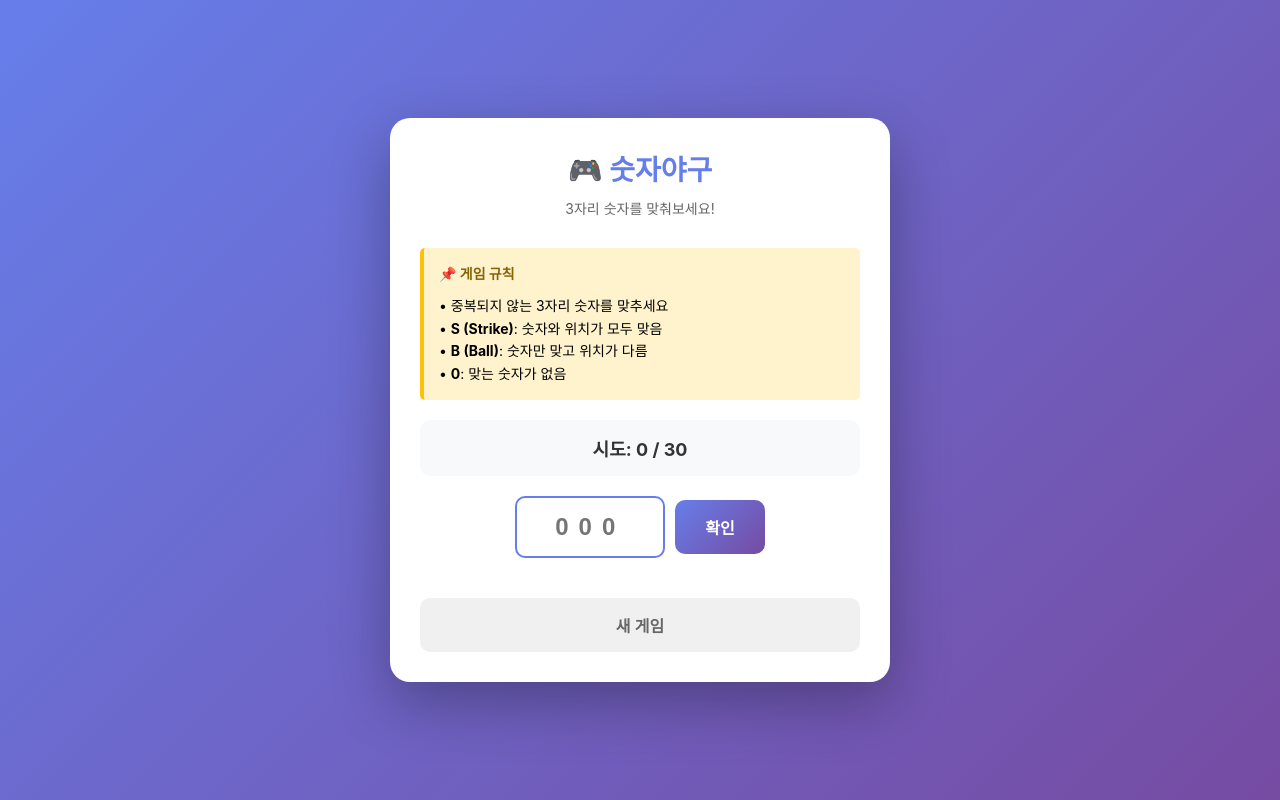
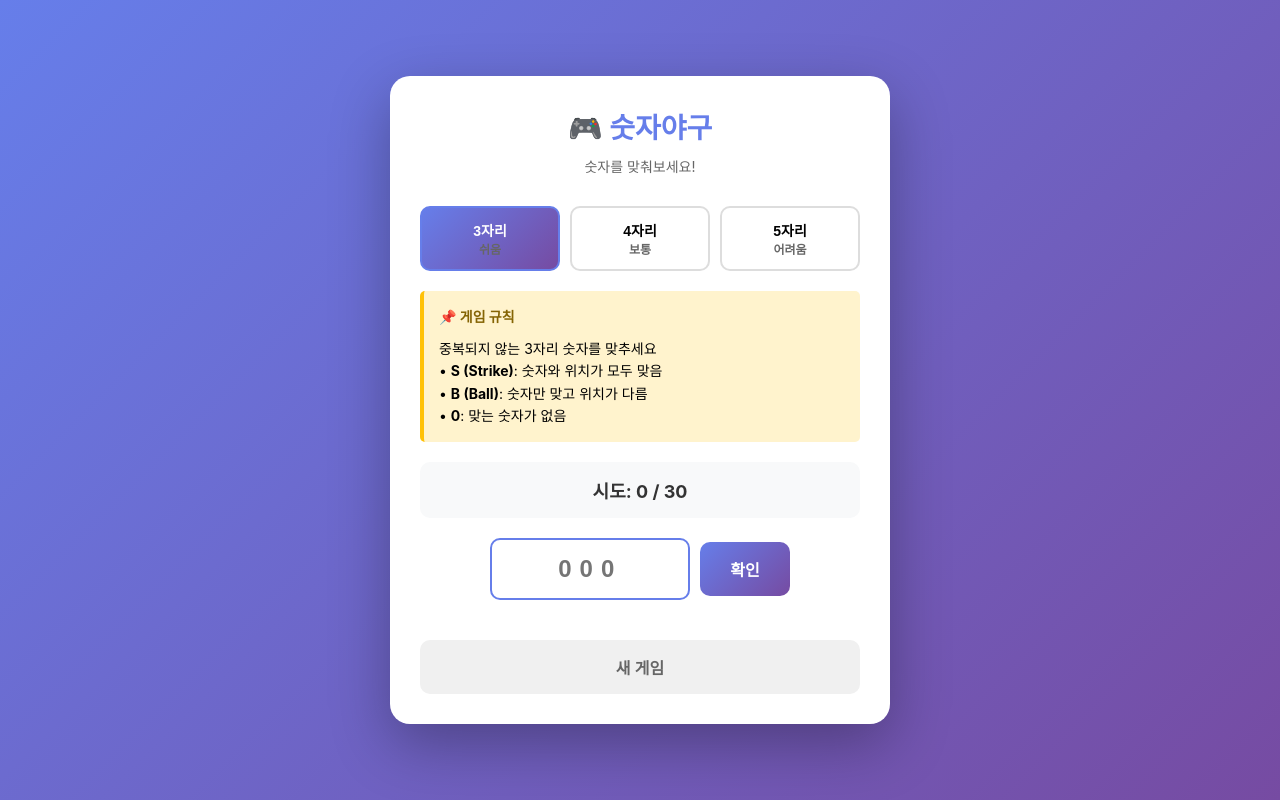
Before and after one commit to sangbaes/number-baseball, a plain HTML site: page number_baseball_app.html in a window 1280 px wide. Drawn offline with Linux system fonts and the light colour scheme.

Commit message:
Add files via upload

```diff
--- a/number_baseball_app.html
+++ b/number_baseball_app.html
@@ -83,14 +83,14 @@
         }
 
         #guessInput {
-            width: 150px;
+            width: 200px;
             padding: 15px;
             font-size: 24px;
             border: 2px solid #ddd;
             border-radius: 10px;
             text-align: center;
             font-weight: bold;
-            letter-spacing: 10px;
+            letter-spacing: 8px;
         }
 
         #guessInput:focus {
@@ -219,6 +219,43 @@
             margin-bottom: 30px;
         }
 
+        .difficulty-selector {
+            display: flex;
+            gap: 10px;
+            justify-content: center;
+            margin-bottom: 20px;
+        }
+
+        .difficulty-btn {
+            flex: 1;
+            padding: 12px;
+            border: 2px solid #ddd;
+            border-radius: 10px;
+            background: white;
+            cursor: pointer;
+            transition: all 0.3s;
+            font-size: 14px;
+            font-weight: bold;
+        }
+
+        .difficulty-btn:hover {
+            border-color: #667eea;
+            background: #f8f9fa;
+        }
+
+        .difficulty-btn.active {
+            background: linear-gradient(135deg, #667eea 0%, #764ba2 100%);
+            color: white;
+            border-color: #667eea;
+        }
+
+        .difficulty-info {
+            text-align: center;
+            font-size: 12px;
+            color: #666;
+            margin-top: 5px;
+        }
+
         .rules {
             background: #fff3cd;
             border-left: 4px solid #ffc107;
@@ -258,8 +295,18 @@
             }
 
             #guessInput {
+                width: 150px;
                 font-size: 20px;
-                letter-spacing: 8px;
+                letter-spacing: 6px;
+            }
+
+            .difficulty-btn {
+                font-size: 12px;
+                padding: 10px 5px;
+            }
+
+            .difficulty-info {
+                font-size: 10px;
             }
         }
     </style>
@@ -267,11 +314,26 @@
 <body>
     <div class="container">
         <h1>🎮 숫자야구</h1>
-        <p class="subtitle">3자리 숫자를 맞춰보세요!</p>
+        <p class="subtitle">숫자를 맞춰보세요!</p>
+
+        <div class="difficulty-selector">
+            <button class="difficulty-btn active" onclick="setDifficulty(3)" id="diff-3">
+                3자리<br>
+                <span class="difficulty-info">쉬움</span>
+            </button>
+            <button class="difficulty-btn" onclick="setDifficulty(4)" id="diff-4">
+                4자리<br>
+                <span class="difficulty-info">보통</span>
+            </button>
+            <button class="difficulty-btn" onclick="setDifficulty(5)" id="diff-5">
+                5자리<br>
+                <span class="difficulty-info">어려움</span>
+            </button>
+        </div>
 
         <div class="rules">
             <div class="rules-title">📌 게임 규칙</div>
-            • 중복되지 않는 3자리 숫자를 맞추세요<br>
+            <span id="rulesText">중복되지 않는 3자리 숫자를 맞추세요</span><br>
             • <strong>S (Strike)</strong>: 숫자와 위치가 모두 맞음<br>
             • <strong>B (Ball)</strong>: 숫자만 맞고 위치가 다름<br>
             • <strong>0</strong>: 맞는 숫자가 없음
@@ -321,24 +383,25 @@
         let answer = '';
         let attempts = 0;
         let history = [];
+        let digits = 3; // 현재 게임 자릿수
         const MAX_ATTEMPTS = 30;
 
         function generateNumber() {
-            const digits = [];
-            while (digits.length < 3) {
+            const digitsList = [];
+            while (digitsList.length < digits) {
                 const digit = Math.floor(Math.random() * 10);
-                if (!digits.includes(digit)) {
-                    digits.push(digit);
+                if (!digitsList.includes(digit)) {
+                    digitsList.push(digit);
                 }
             }
-            return digits.join('');
+            return digitsList.join('');
         }
 
         function calculateResult(answer, guess) {
             let strike = 0;
             let ball = 0;
 
-            for (let i = 0; i < 3; i++) {
+            for (let i = 0; i < digits; i++) {
                 if (guess[i] === answer[i]) {
                     strike++;
                 } else if (answer.includes(guess[i])) {
@@ -381,12 +444,13 @@
             }
 
             // 입력 검증
-            if (guess.length !== 3 || !/^\d{3}$/.test(guess)) {
-                showError('⚠️ 3자리 숫자를 입력해주세요');
+            const digitPattern = new RegExp(`^\\d{${digits}}$`);
+            if (guess.length !== digits || !digitPattern.test(guess)) {
+                showError(`⚠️ ${digits}자리 숫자를 입력해주세요`);
                 return;
             }
 
-            if (new Set(guess).size !== 3) {
+            if (new Set(guess).size !== digits) {
                 showError('⚠️ 중복되지 않는 숫자를 입력해주세요');
                 return;
             }
@@ -398,10 +462,10 @@
             const resultStr = formatResult(result.strike, result.ball);
 
             // 히스토리 추가
-            addHistory(guess, resultStr, result.strike === 3);
+            addHistory(guess, resultStr, result.strike === digits);
 
             // 정답 체크
-            if (result.strike === 3) {
+            if (result.strike === digits) {
                 setTimeout(() => {
                     showWinModal();
                 }, 500);
@@ -447,6 +511,35 @@
             document.getElementById('loseModal').classList.add('show');
         }
 
+        function setDifficulty(newDigits) {
+            // 게임 진행 중이면 확인
+            if (attempts > 0) {
+                if (!confirm('게임을 다시 시작하시겠습니까?')) {
+                    return;
+                }
+            }
+
+            digits = newDigits;
+
+            // 난이도 버튼 활성화 표시
+            document.querySelectorAll('.difficulty-btn').forEach(btn => {
+                btn.classList.remove('active');
+            });
+            document.getElementById(`diff-${newDigits}`).classList.add('active');
+
+            // 규칙 텍스트 업데이트
+            document.getElementById('rulesText').textContent =
+                `중복되지 않는 ${digits}자리 숫자를 맞추세요`;
+
+            // 입력 필드 업데이트
+            const input = document.getElementById('guessInput');
+            input.maxLength = digits;
+            input.placeholder = '0'.repeat(digits);
+
+            // 새 게임 시작
+            newGame();
+        }
+
         function newGame() {
             answer = generateNumber();
             attempts = 0;
--- a/service-worker.js
+++ b/service-worker.js
@@ -1,4 +1,4 @@
-const CACHE_NAME = 'number-baseball-v1';
+const CACHE_NAME = 'number-baseball-v2';
 const urlsToCache = [
   './number_baseball_app.html',
   './manifest.json',
```
Also changed, not shown: manifest.json.
